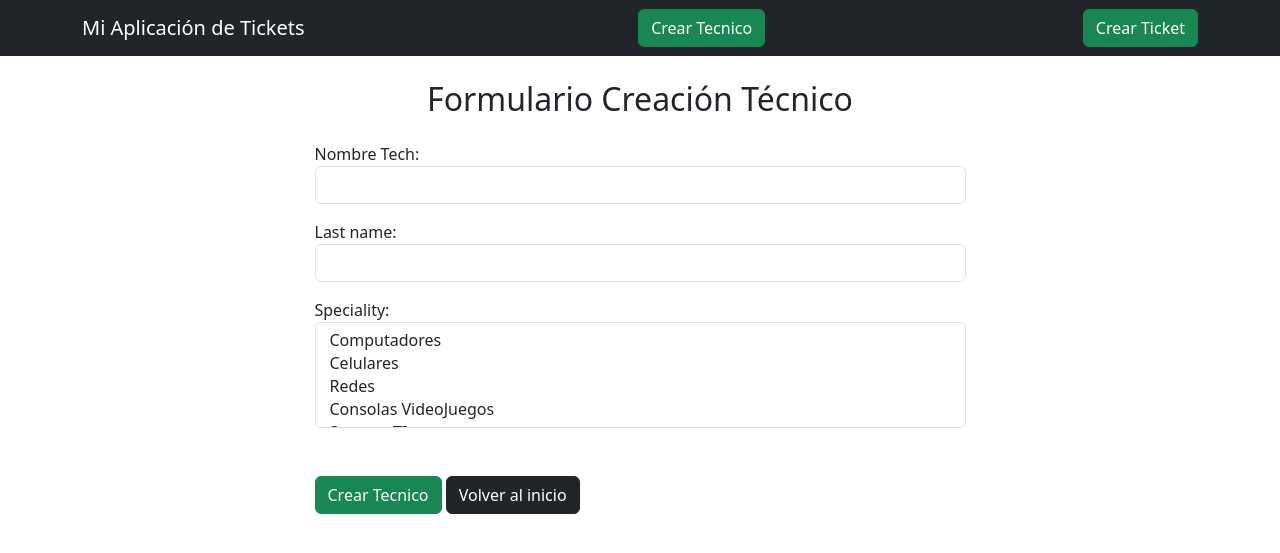
After one commit to tallerdeaplicaciones/tareaBackend, a Django app: page /crearTecnico/ in a window 1280 px wide. The commit adds this page. Shown: the top 553 px of the page. Run offline with Django 4.2, Linux system fonts and the light colour scheme; data comes from the database, SQL or seed files in the repository; both versions use the stored data as it was after the commit.

Commit message:
agregado de tecnicos

```diff
--- a/helpdesk/core/forms.py
+++ b/helpdesk/core/forms.py
@@ -9,3 +9,12 @@ class TicketForm(forms.ModelForm):
             'title' : forms.TextInput(attrs={'class' : 'form-control'}),
             'description':forms.Textarea(attrs={'class':'form-control'}),
         }
+class TechForm(forms.ModelForm):
+    class Meta:
+        model = Tech
+        fields = ['name', 'last_name', 'speciality']
+        widgets = {
+            'name': forms.TextInput(attrs={'class': 'form-control'}),
+            'last_name': forms.TextInput(attrs={'class': 'form-control'}),
+            'speciality': forms.SelectMultiple(attrs={'class': 'form-control'}),
+        }
--- a/helpdesk/core/templates/core/base.html
+++ b/helpdesk/core/templates/core/base.html
@@ -10,7 +10,7 @@
     <nav class="navbar navbar-dark bg-dark">
         <div class="container">
             <a class="navbar-brand" href="{% url 'home' %}">Mi Aplicación de Tickets</a>
-            <a class="btn btn-success" href="">Crear Tecnico</a><!--Carlo tienes que conectarlo con el formTech-->
+            <a class="btn btn-success" href="{% url 'add_tech' %}">Crear Tecnico</a><!--Carlo tienes que conectarlo con el formTech-->
             <a class="btn btn-success" href="{% url 'add_ticket' %}">Crear Ticket</a>
         </div>
     </nav>
--- /dev/null
+++ b/helpdesk/core/templates/tech/techCreado.html
@@ -0,0 +1,4 @@
+{% extends 'core/base.html' %}
+{% block content %}
+    <h2>Ha sido creado con exito!</h2>
+{% endblock %}
--- /dev/null
+++ b/helpdesk/core/templates/tech/techForm.html
@@ -0,0 +1,15 @@
+{% extends 'core/base.html' %}
+{% block content %}
+<div class="mt-4 mb-4 text-center">
+    <h2>Formulario Creación Técnico</h2>
+</div>
+
+<form action="" method="post" class="col-7 mx-auto">
+    {% csrf_token %}
+    {{ form.as_p }}
+    <div class="is-grouped mt-5">
+        <button class="btn btn-success">Crear Tecnico</button>
+        <a class="btn btn-dark" href="{% url 'home' %}">Volver al inicio</a>
+    </div>
+</form>
+{% endblock %}
--- a/helpdesk/core/views.py
+++ b/helpdesk/core/views.py
@@ -4,6 +4,8 @@ from django.views.generic.detail import DetailView
 from django.views.generic.edit import CreateView, UpdateView, DeleteView
 from .models import Ticket
 from .forms import TicketForm
+from .models import Tech
+from .forms import TechForm
 
 class Home(ListView):
     model = Ticket
@@ -16,3 +18,8 @@ class TicketCreateView(CreateView):
     form_class = TicketForm
     template_name = 'ticket/ticketForm.html'
     success_url = reverse_lazy('home')
+class TechCreateView(CreateView):
+    model = Tech
+    form_class = TechForm
+    template_name = 'tech/techForm.html'
+    success_url = reverse_lazy('home')
--- a/helpdesk/helpdesk/urls.py
+++ b/helpdesk/helpdesk/urls.py
@@ -1,8 +1,9 @@
 from django.contrib import admin
 from django.urls import path
-from core.views import Home, TicketCreateView
+from core.views import Home, TicketCreateView, TechCreateView
 urlpatterns = [
     path('admin/', admin.site.urls),
     path('',Home.as_view(), name='home'),
     path('crearTicket/', TicketCreateView.as_view(), name='add_ticket'),
+    path('crearTecnico/', TechCreateView.as_view(), name='add_tech')
 ]
```
Also changed, not shown: helpdesk/db.sqlite3.
